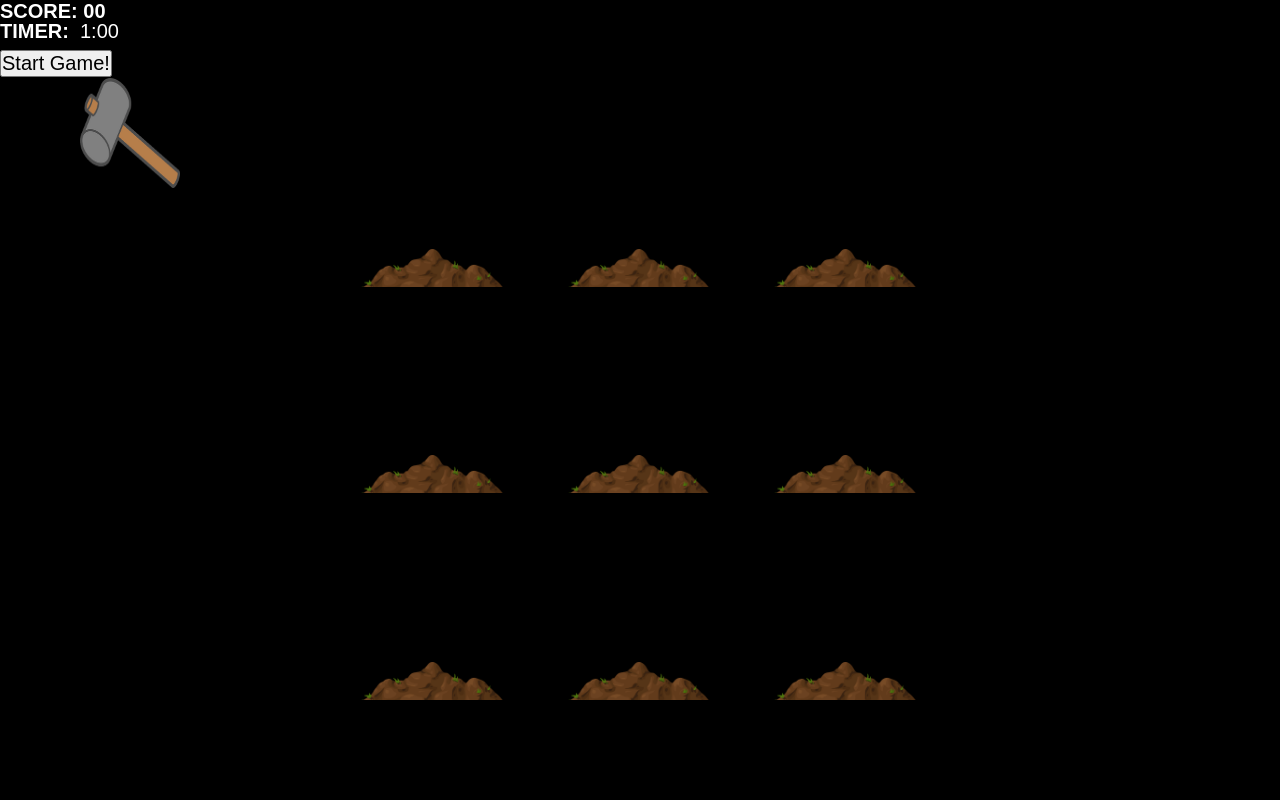
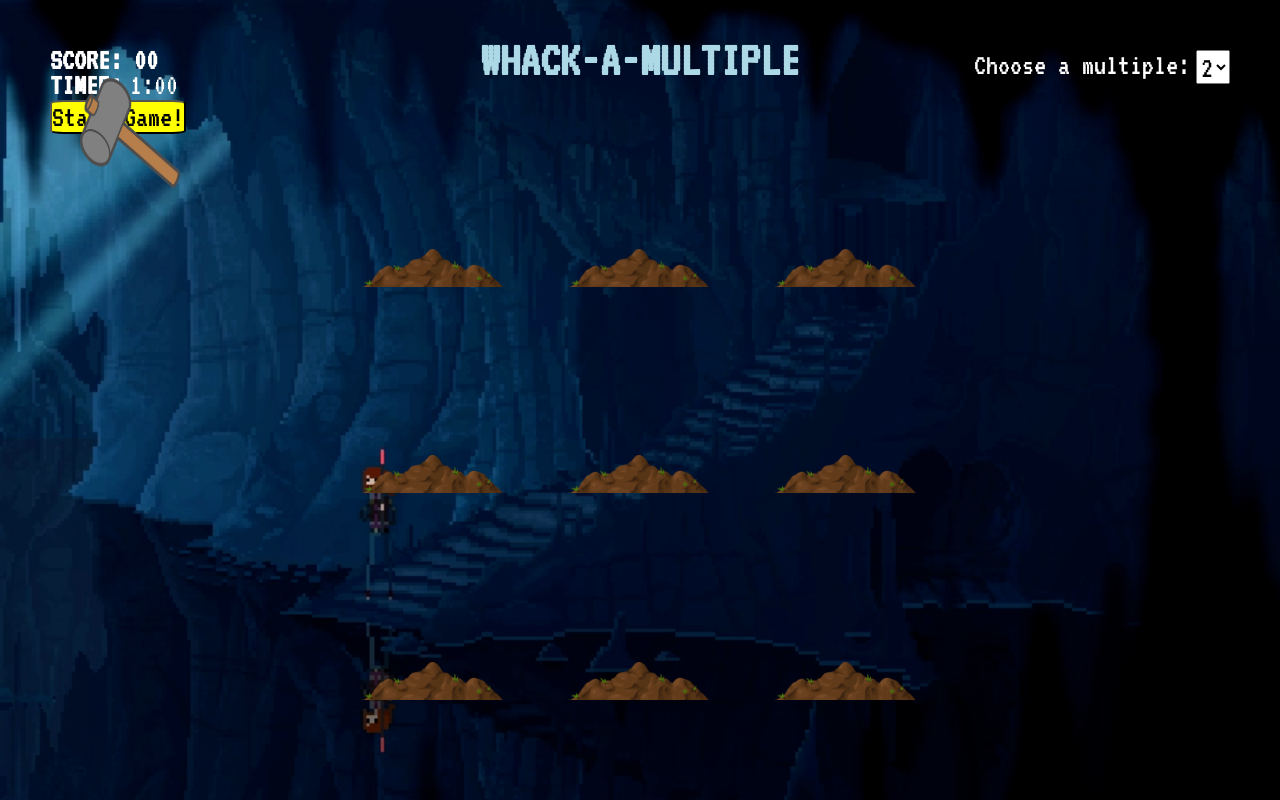
Before and after one commit to mattseah17/whack-a-mole, a plain HTML site: page index.html in a window 1280 px wide. Drawn offline with Linux system fonts and the light colour scheme.

Commit message:
background added

```diff
--- a/index.html
+++ b/index.html
@@ -4,14 +4,28 @@
     <meta charset="UTF-8" />
     <meta http-equiv="X-UA-Compatible" content="IE=edge" />
     <meta name="viewport" content="width=device-width, initial-scale=1.0" />
+    <link href="https://fonts.googleapis.com/css2?family=VT323&display=swap" rel="stylesheet">
     <link rel="stylesheet" href="style.css" />
-    <title>Whack-a-Mole</title>
+    <title>Whack-a-Multiple</title>
+    <link rel="icon" type="image/png" href="images/favicon.png">
   </head>
   <body>
+    <h4 class="title">WHACK-A-MULTIPLE</h4>
     <h4 class="score">SCORE: <span>00</span></h4>
     <h4 class="timerText">TIMER:</h4>
     <span><p class="timer">1:00</p></body></span>
     <button class="startTimer">Start Game!</button>
+    <label for="multiples">Choose a multiple:</label>
+    <select name="multiples" id="multiples">
+      <option value="2">2</option>
+      <option value="3">3</option>
+      <option value="4">4</option>
+      <option value="5">5</option>
+      <option value="6">6</option>
+      <option value="7">7</option>
+      <option value="8">8</option>
+      <option value="9">9</option>
+    </select>
     <div class="board">
       <div class="hole"></div>
       <div class="hole"></div>
--- a/script.js
+++ b/script.js
@@ -8,17 +8,27 @@ const sound2 = new Audio("sounds/mixkit-retro-arcade-game-over-470.mp3");
 
 let score = 0;
 
-//Random number generator (1 to 90)
-const num = Math.ceil(Math.random() * 90);
-
 //Game run
 function runGame() {
+  const num = Math.ceil(Math.random() * 90);
   const i = Math.floor(Math.random() * holes.length);
   const hole = holes[i];
   let timer = null;
 
+  const imgDiv = document.createElement("div");
   const img = document.createElement("img");
-  img.classList.add("mole");
+  const imgText = document.createElement("p");
+
+  imgDiv.className = "mole";
+  img.className = "mole";
+  imgText.className = "mole";
+  imgDiv.appendChild(img);
+  imgDiv.appendChild(imgText);
+  console.log(imgDiv);
+
+  imgText.textContent = num;
+  console.log(imgText.textContent);
+
   img.src = "images/diglett.png";
 
   img.addEventListener("click", () => {
@@ -28,20 +38,20 @@ function runGame() {
     img.src = "images/diglett-whacked.png";
     clearTimeout(timer);
     setTimeout(() => {
-      hole.removeChild(img);
+      hole.removeChild(imgDiv);
       runGame();
     }, 500);
   });
 
-  hole.appendChild(img);
+  hole.appendChild(imgDiv);
 
   timer = setTimeout(() => {
-    hole.removeChild(img);
+    hole.removeChild(imgDiv);
     runGame();
   }, 1500);
 }
 
-//Hammer movement
+//Hammer cursor movement
 document.querySelector(".board").addEventListener("mousemove", (e) => {
   cursor.style.top = e.pageY + "px";
   cursor.style.left = e.pageX + "px";
@@ -71,19 +81,17 @@ function countdown() {
 
     if (time < 0) {
       clearInterval(myInterval);
-
       sound2.play();
       alert("TIME'S UP!");
-      document.querySelector('.board').style.display = 'none';
-      document.querySelector('.cursor').style.display = 'none';
+      document.querySelector(".board").style.display = "none";
+      document.querySelector(".cursor").style.display = "none";
     }
   }
 }
 
-
 //Start button click
 document.querySelector(".startTimer").addEventListener("click", () => {
-  document.querySelector('button').remove();
+  document.querySelector("button").remove();
   countdown();
   runGame();
 });
--- a/style.css
+++ b/style.css
@@ -9,8 +9,9 @@ body {
 }
 
 body {
-  font-family: Arial, Helvetica, sans-serif;
-  background-color: black;
+  font-family: "VT323";
+  background: url("images/cavern.png");
+  background-size: cover;
   font-size: 5px;
   color: #fff;
   display: flex;
@@ -18,6 +19,14 @@ body {
   justify-content: center;
   align-items: center;
   overflow: hidden;
+}
+
+.title {
+  position: absolute;
+  top: 35px;
+  color: lightblue;
+  font-family: "VT323";
+  font-size: 10em;
 }
 
 .cursor {
@@ -39,31 +48,49 @@ body {
 
 .score {
   position: absolute;
-  top: 0;
-  left: 0;
-  font-size: 4em;
+  top: 45px;
+  left: 50px;
+  font-size: 6em;
   margin-bottom: 0.5em;
 }
 
 .timerText {
   position: absolute;
-  top: 20px;
-  left: 0;
-  font-size: 4em;
+  top: 70px;
+  left: 50px;
+  font-size: 6em;
 }
 
 .timer {
   position: absolute;
-  top: 20px;
-  left: 80px;
-  font-size: 4em;
+  top: 70px;
+  left: 130px;
+  font-size: 6em;
 }
 
 .startTimer {
   position: absolute;
+  top: 100px;
+  left: 50px;
+  font-size: 6em;
+  font-family: "VT323";
+  background-color: yellow;
+  border-radius: 10%;
+}
+
+label {
+  position: absolute;
   top: 50px;
-  left: 0;
-  font-size: 4em;
+  right: 90px;
+  font-size: 6em;
+}
+
+#multiples {
+  position: absolute;
+  top: 50px;
+  right: 50px;
+  font-size: 6em;
+  font-family: "VT323";
 }
 
 .board {
@@ -73,6 +100,7 @@ body {
   grid-template-columns: repeat(3, 1fr);
   grid-template-rows: repeat(3, 1fr);
   gap: 20px;
+  cursor: none;
 }
 
 .hole {
@@ -101,6 +129,15 @@ body {
   animation: rise 0.5s ease;
 }
 
+p.mole {
+  position: absolute;
+  color: black;
+  top: 50%;
+  left: 50%;
+  animation: rise 0.5s ease;
+  z-index: 1;
+}
+
 @keyframes rise {
   0% {
     transform: translateX(-50%) translateY(100%);
```
Also changed, not shown: images/cavern.png (added), images/favicon.png (added).
